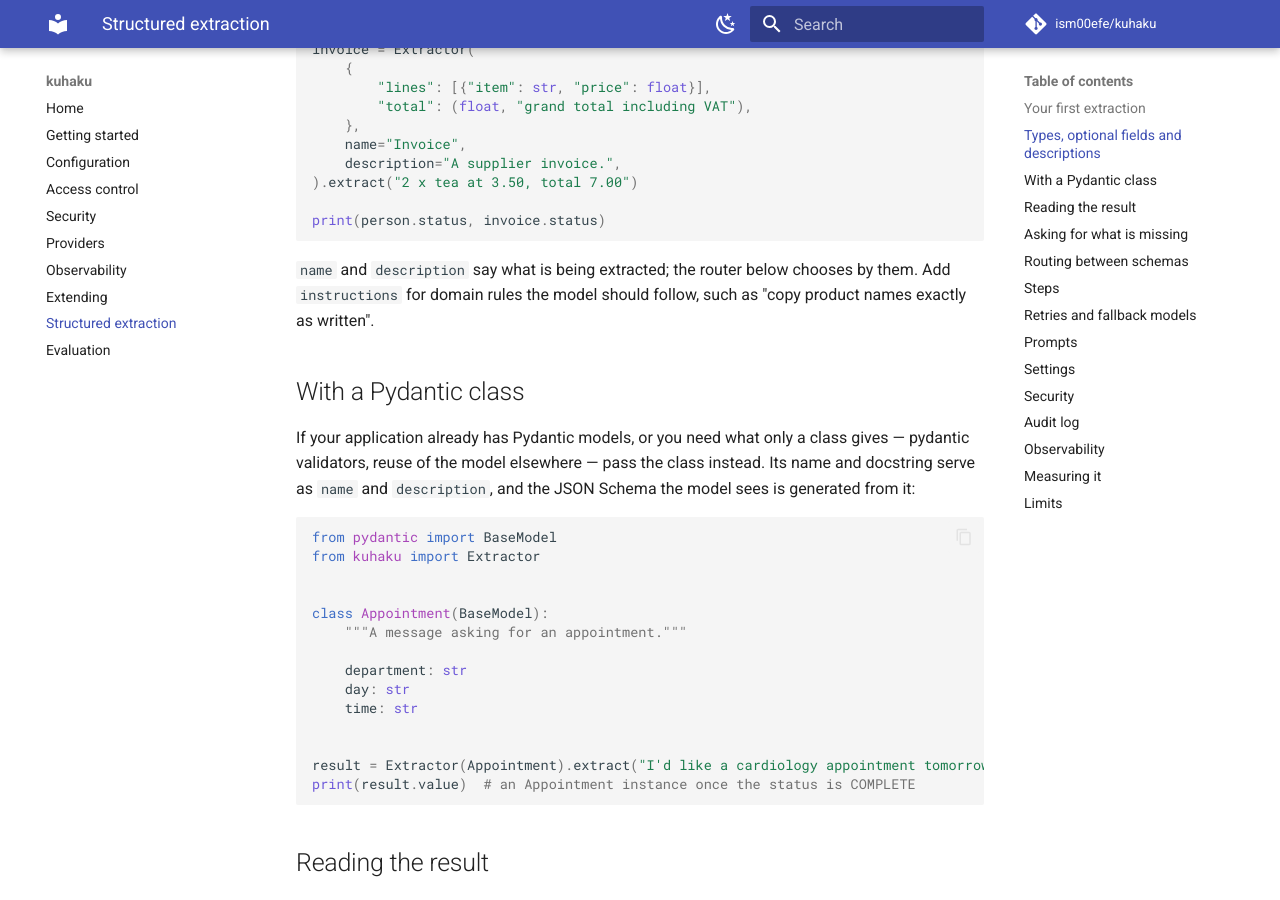
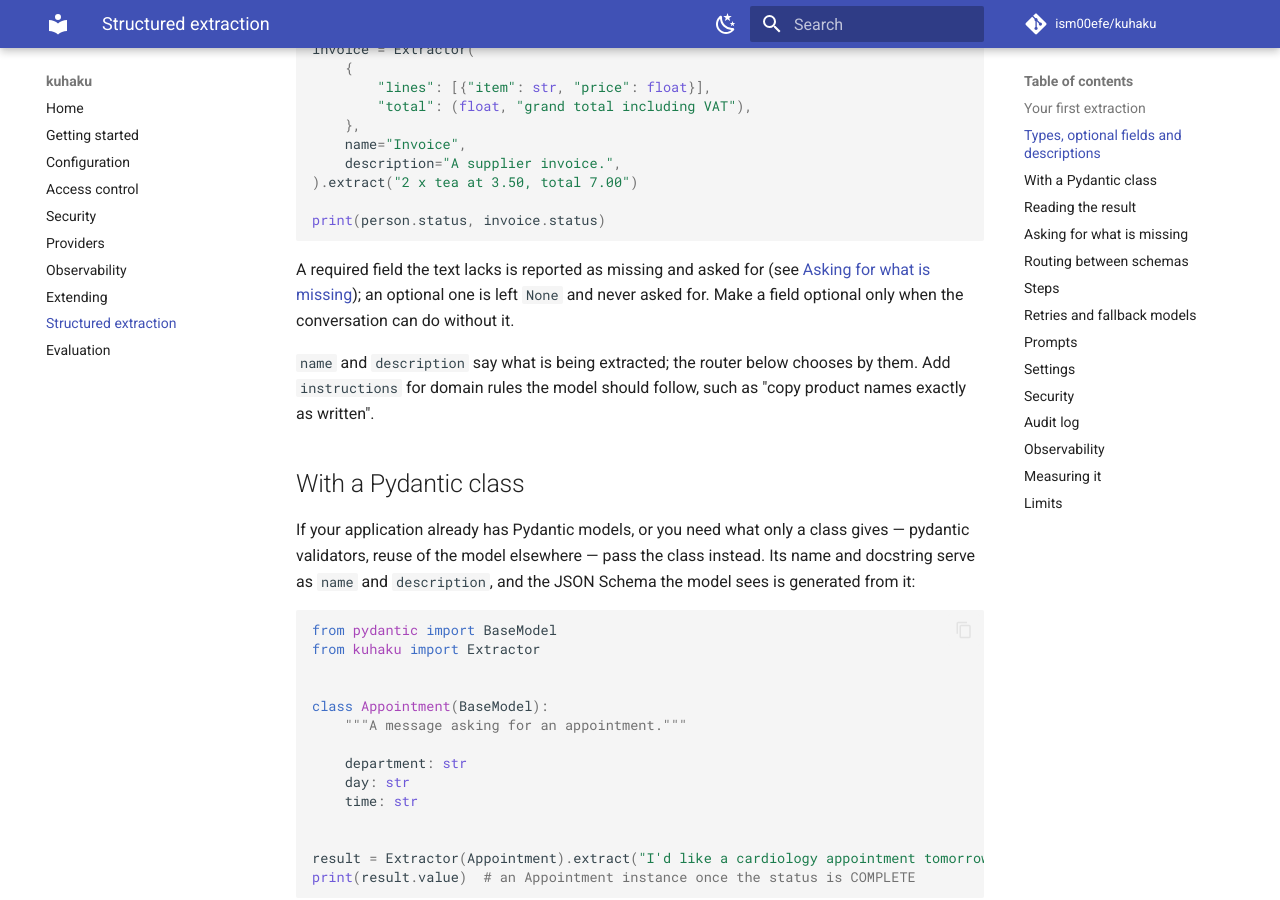
Before and after one commit to ism00efe/kuhaku, an MkDocs documentation site: the page built from docs/extraction.md, in a window 1280 px wide and 900 px high, scrolled down 936 px. Built offline with MkDocs 1.6.1 and Material for MkDocs 9.7.7, drawn with Linux system fonts in a browser that asks for light colours; comment, search, counter and statistics services are not loaded.

Commit message:
docs: show the extraction conversation loop; optional fields are not asked for
The README's extraction example now shows the loop a real application
needs -- result.question to ask for what is missing, prior= to complete
the same extraction with the reply -- instead of a single call. Both say
plainly that only required fields are asked for: making every field
optional silently turns that off.

Co-Authored-By: Claude Opus 5.5 <noreply@anthropic.com>

````diff
--- a/docs/extraction.md
+++ b/docs/extraction.md
@@ -49,6 +49,10 @@ invoice = Extractor(
 
 print(person.status, invoice.status)
 ```
+
+A required field the text lacks is reported as missing and asked for (see
+[Asking for what is missing](#asking-for-what-is-missing)); an optional one is left `None`
+and never asked for. Make a field optional only when the conversation can do without it.
 
 `name` and `description` say what is being extracted; the router below chooses by them.
 Add `instructions` for domain rules the model should follow, such as "copy product names
````
Also changed, not shown: README.md (+18 -7 lines).
